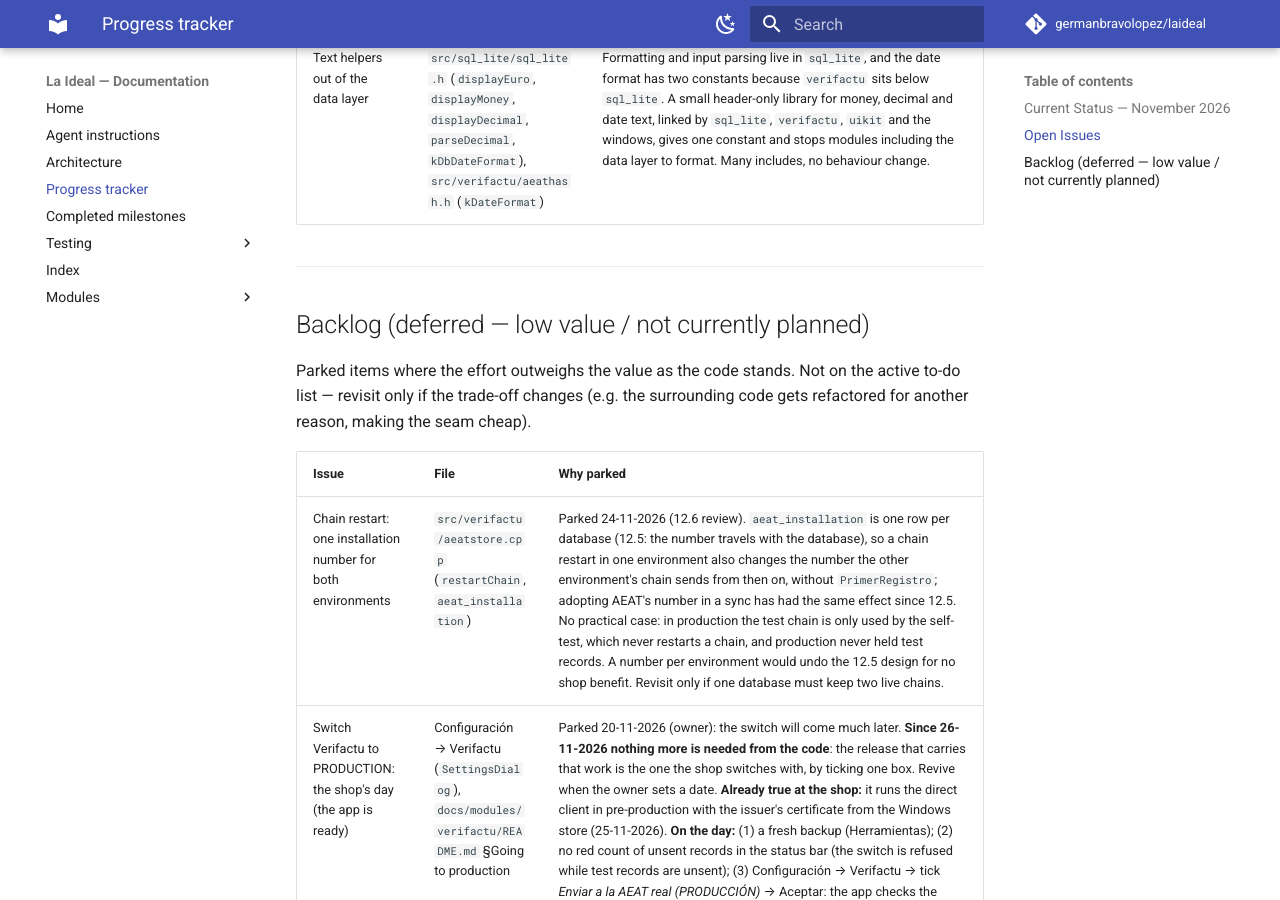
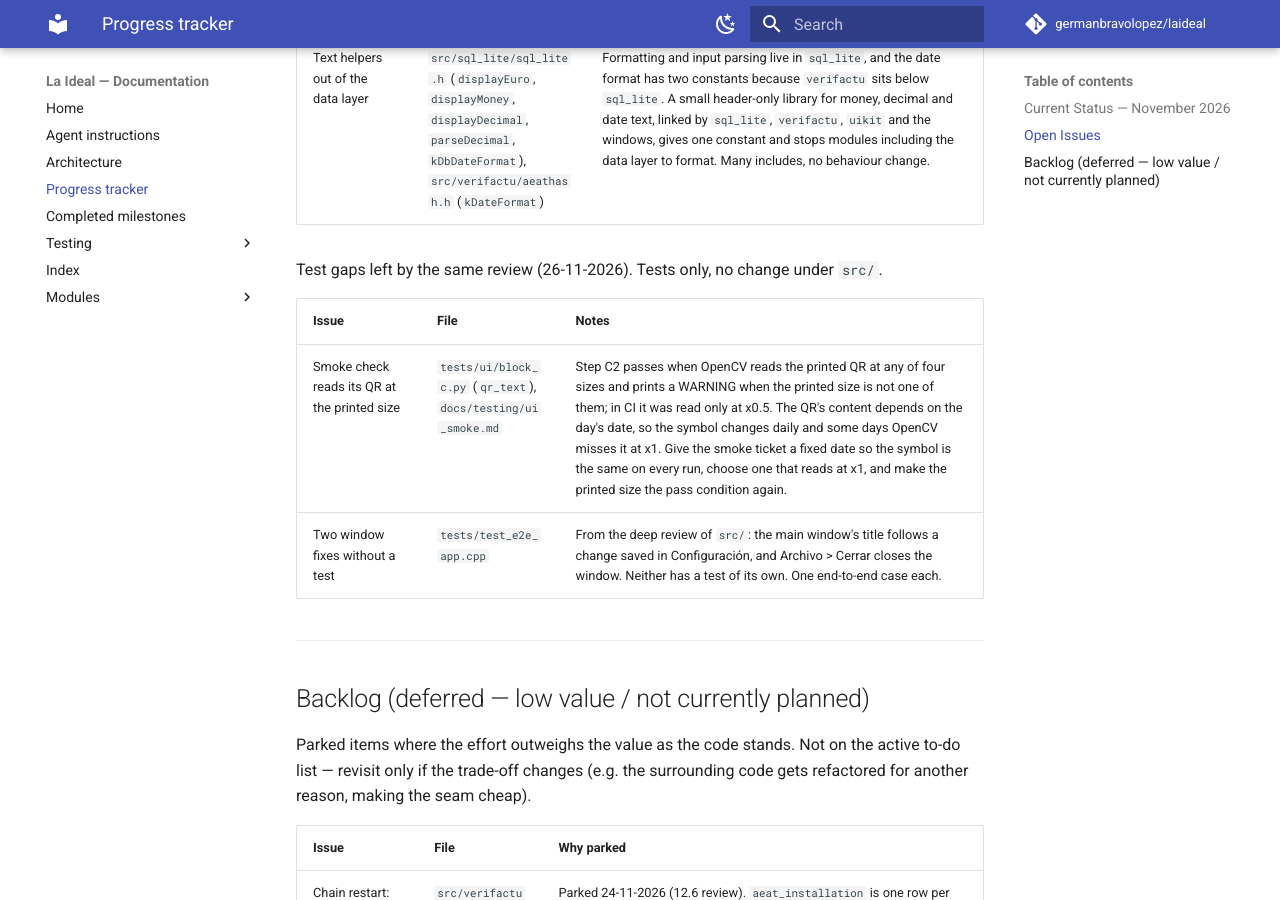
Before and after one commit to germanbravolopez/laideal, an MkDocs documentation site: the page built from docs/progress_tracker.md, in a window 1280 px wide and 900 px high, scrolled down 1736 px. Built offline with MkDocs 1.6.1 and Material for MkDocs 9.7.7, drawn with Linux system fonts in a browser that asks for light colours; comment, search, counter and statistics services are not loaded.

Commit message:
PR 73 review: two test gaps filed in the tracker (smoke QR read at the printed size, two window fixes without a test)

```diff
--- a/docs/progress_tracker.md
+++ b/docs/progress_tracker.md
@@ -33,6 +33,13 @@ Three refactors asked for by the architect's review of pull request #73 (26-11-2
 | Chain sync out of `AeatDirectBackend` | `src/verifactu/aeatdirectbackend.*` (1,317 lines) | `adoptTip` is split into named steps (`candidatesAfterRestart`, `provenOurs`, `chainOf`, `lostRecord`, `adoptInstallationNumber`, `continuationMessage`) but they are private members of the backend. Move the chain rules into a class of their own (inputs: AEAT's candidates, the local head, the records that are ours; output: tip and message, as a result struct instead of `bool` + `QString *`), testable without store, transport or certificate. Hash-chain code: run `verifactu-compliance-auditor` on the change. |
 | Text helpers out of the data layer | `src/sql_lite/sql_lite.h` (`displayEuro`, `displayMoney`, `displayDecimal`, `parseDecimal`, `kDbDateFormat`), `src/verifactu/aeathash.h` (`kDateFormat`) | Formatting and input parsing live in `sql_lite`, and the date format has two constants because `verifactu` sits below `sql_lite`. A small header-only library for money, decimal and date text, linked by `sql_lite`, `verifactu`, `uikit` and the windows, gives one constant and stops modules including the data layer to format. Many includes, no behaviour change. |
 
+Test gaps left by the same review (26-11-2026). Tests only, no change under `src/`.
+
+| Issue | File | Notes |
+|-------|------|-------|
+| Smoke check reads its QR at the printed size | `tests/ui/block_c.py` (`qr_text`), `docs/testing/ui_smoke.md` | Step C2 passes when OpenCV reads the printed QR at any of four sizes and prints a WARNING when the printed size is not one of them; in CI it was read only at x0.5. The QR's content depends on the day's date, so the symbol changes daily and some days OpenCV misses it at x1. Give the smoke ticket a fixed date so the symbol is the same on every run, choose one that reads at x1, and make the printed size the pass condition again. |
+| Two window fixes without a test | `tests/test_e2e_app.cpp` | From the deep review of `src/`: the main window's title follows a change saved in Configuración, and Archivo > Cerrar closes the window. Neither has a test of its own. One end-to-end case each. |
+
 ---
 
 ## Backlog (deferred — low value / not currently planned)
```
